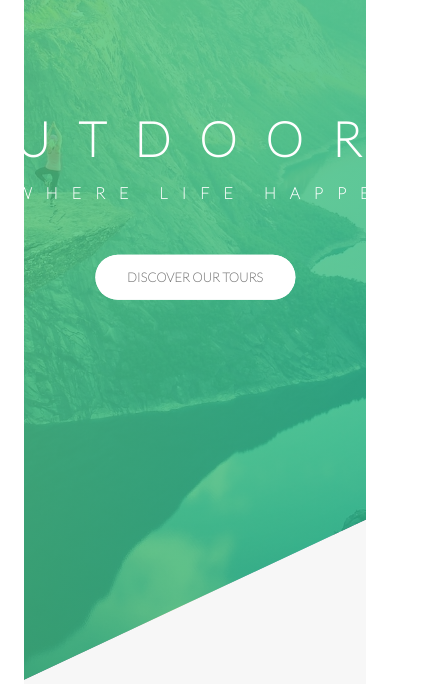
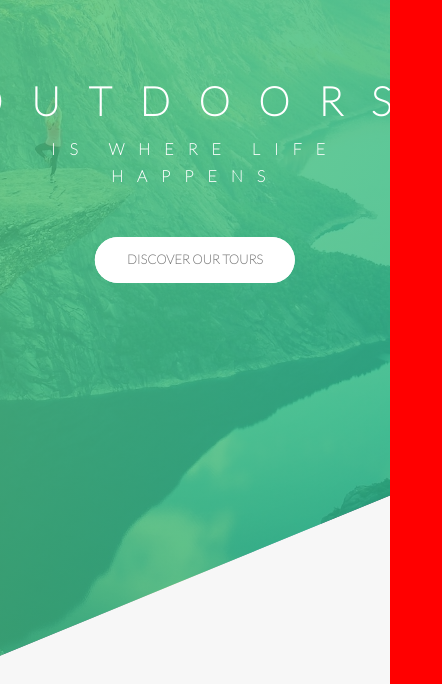
Before and after one commit to crisamdegracia/Advanced-CSS-and-SASS, a website: page Natours/index.html in a window 390 px wide. Shown: the part 146-830 px from the top of the page, 442 px wide, since content can reach past the window. Drawn offline with Linux system fonts and the light colour scheme.

Commit message:
f6v3: media querries

```diff
--- a/Natours/index.html
+++ b/Natours/index.html
@@ -446,7 +446,7 @@
           <img src="./img/nat-9.jpg" alt="tour photo" class="popup__img" />
         </div>
         <div class="popup__right">
-          <a href="#section-tours" class="popup__close">&times;</a>
+          <a href="#section-tours" class="popup__close">&ltimes;</a>
 
           <h2 class="heading-secondary mb-2">Start booking now</h2>
           <h3 class="heading-tertiary mb-2">
--- a/Natours/sass/abstracts/_mixins.scss
+++ b/Natours/sass/abstracts/_mixins.scss
@@ -37,9 +37,7 @@ which will then clear these floats
 
 // tapos we can use this respon-phone as method block
 // instead of @media, we use @include respond-phone {}
-@mixin respond-phone {
-    @media (max-width:600px){  @content }
-}
+
 
 @mixin b {
     border: 1px solid red;
@@ -53,3 +51,52 @@ which will then clear these floats
     top: 50%;
     transform: translate(-50%, -50%);
 }
+
+
+
+/* MEDIA QUERY Manager
+1200 - 1800 -  is our normal style apply
+
+0-600px - Phone
+600-900px - Tablet Portrait
+1800+ - Big Desktop
+
+*/
+
+
+
+/* $breakpoint arguement choices:
+- phone
+- tab-port
+- tab-landscape
+- big-desktop
+
+min-width - 1800 - if its less than 1800px style wud not apply
+
+We use ems not rems. because it is the best practice
+from best web developers
+
+1ems = 16px;
+600/16 = 37.5em
+900/16 = 56.25em
+1200/16 = 75em
+1800/16 = 112.5em
+
+ORDER: Base + typography > general layout + grid > page layout > components
+*/
+@mixin respond ($breakpoint) {
+    @if $breakpoint == phone {
+        @media (max-width: 37.5em){@content}
+    }
+    @if $breakpoint == tab-port {
+        @media (max-width: 56.25em ){@content}
+    }
+    @if $breakpoint == tab-land {
+        @media (max-width: 75em){@content}
+    }
+    @if $breakpoint == big-desktop {
+
+        @media (min-width: 112.5em){@content}
+    }
+
+}
--- a/Natours/sass/base/_base.scss
+++ b/Natours/sass/base/_base.scss
@@ -5,9 +5,7 @@
   margin: 0;
   padding: 0;
   box-sizing: inherit;
-
 }
-
 
 html {
   /*
@@ -18,11 +16,22 @@ html {
     - not only to change the font size but also to zoom in on the page
     a widely use technique CSS Dev Community
     but not supported below IE 9
+
+    Always put the bigger media querries before the smaller
+        - if the is only complicated
     */
-    font-size: 62.5%;
+  font-size: 62.5%; // 1 rem = 10px/16px = 62.5%
 
-    @include respond-phone {
-        font-size: 50%;
+
+  @include respond(tab-land) { // width < 1200
+    font-size: 56.25%; // 1 rem = 9px, 9/16 = 50%
+  }
+  @include respond(tab-port) { // width < 900
+    font-size: 50%; //1 rem = 8px, 8/16 = 50%
+  }
+
+  @include respond(big-desktop) { // width > 1800
+    font-size: 75%; // 1rem  = 12, 12/16
   }
 }
 
@@ -30,6 +39,15 @@ html {
 Import! this will be inherited to their child elements
 */
 body {
+  box-sizing: border-box;
+  padding: 3rem;
 
-    box-sizing: border-box;
+  @include respond(tab-port) { // width < 900
+    background-color: red;
+     padding: 0 !important;
+
   }
+
+
+
+}
--- a/Natours/sass/base/_typography.scss
+++ b/Natours/sass/base/_typography.scss
@@ -7,7 +7,7 @@ body {
     /*    font-size: 16px ;*/
     line-height: 1.7;
     color: $color-gray-dark;
-    padding: 3rem;
+
 
 }
 
@@ -42,10 +42,11 @@ body {
     */
     &--main {
         display: block;
-        font-size: 6rem;
+        font-size: 5rem;
         font-weight: 800;
         letter-spacing: 3.5rem;
         animation:  moveInLeft 3s ease-out;
+
     }
 
     &--sub {
--- a/Natours/sass/components/_composition.scss
+++ b/Natours/sass/components/_composition.scss
@@ -1,3 +1,5 @@
+/* IMAGES */
+
 .composition {
     position: relative;
 
```
Also changed, not shown: Natours/css/style.css, 1 other file. Lines whose indentation alone changed are shown as unchanged.
